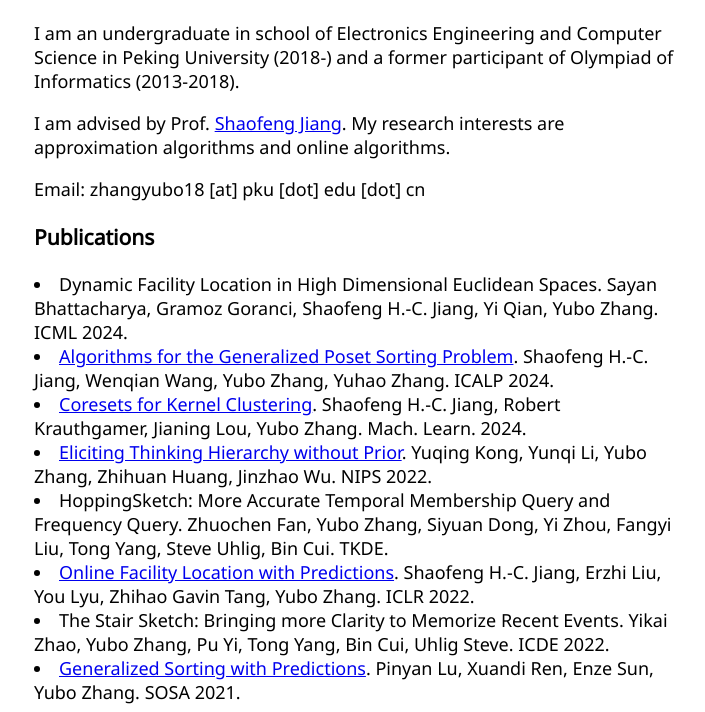
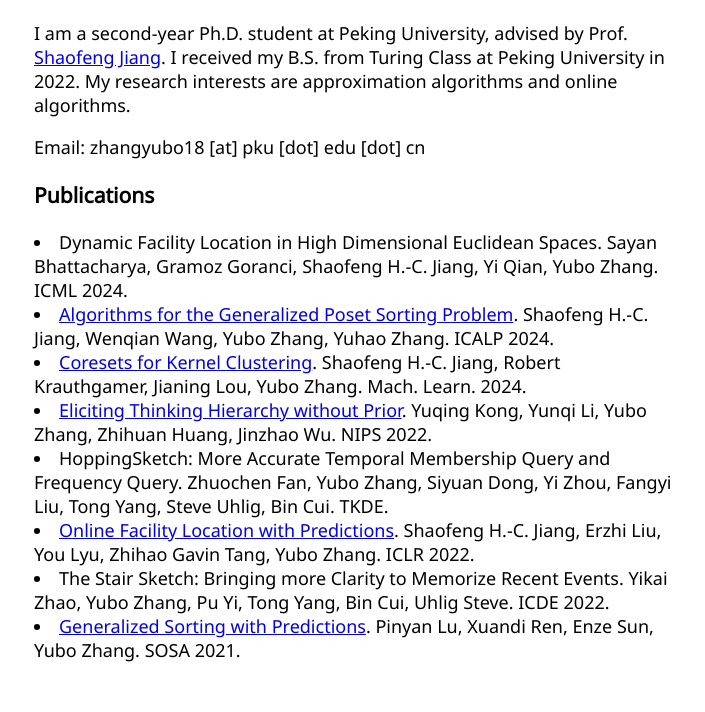
Before and after one commit to FalsytaZ/falsytaz.github.io, a plain HTML site: page index.html in a window 1280 px wide. Shown: the part 106-818 px from the top of the page, without its empty margins (286-991 px from the left). Drawn offline with Linux system fonts and the light colour scheme.

Commit message:
Update index.html

```diff
--- a/index.html
+++ b/index.html
@@ -12,8 +12,7 @@
 
     <body>
         <h1>Yubo Zhang 张宇博</h1>
-        <p>I am an undergraduate in school of Electronics Engineering and Computer Science in Peking University (2018-) and a former participant of Olympiad of Informatics (2013-2018).</p>
-        <p>I am advised by Prof. <a href="https://shaofengjiang.cn/">Shaofeng Jiang</a>. My research interests are approximation algorithms and online algorithms.</p>
+        <p>I am a second-year Ph.D. student at Peking University, advised by Prof. <a href="https://shaofengjiang.cn/">Shaofeng Jiang</a>. I received my B.S. from Turing Class at Peking University in 2022. My research interests are approximation algorithms and online algorithms. </p>
         <p>Email: zhangyubo18 [at] pku [dot] edu [dot] cn</p>
 
         <h3>Publications</h3>
```
